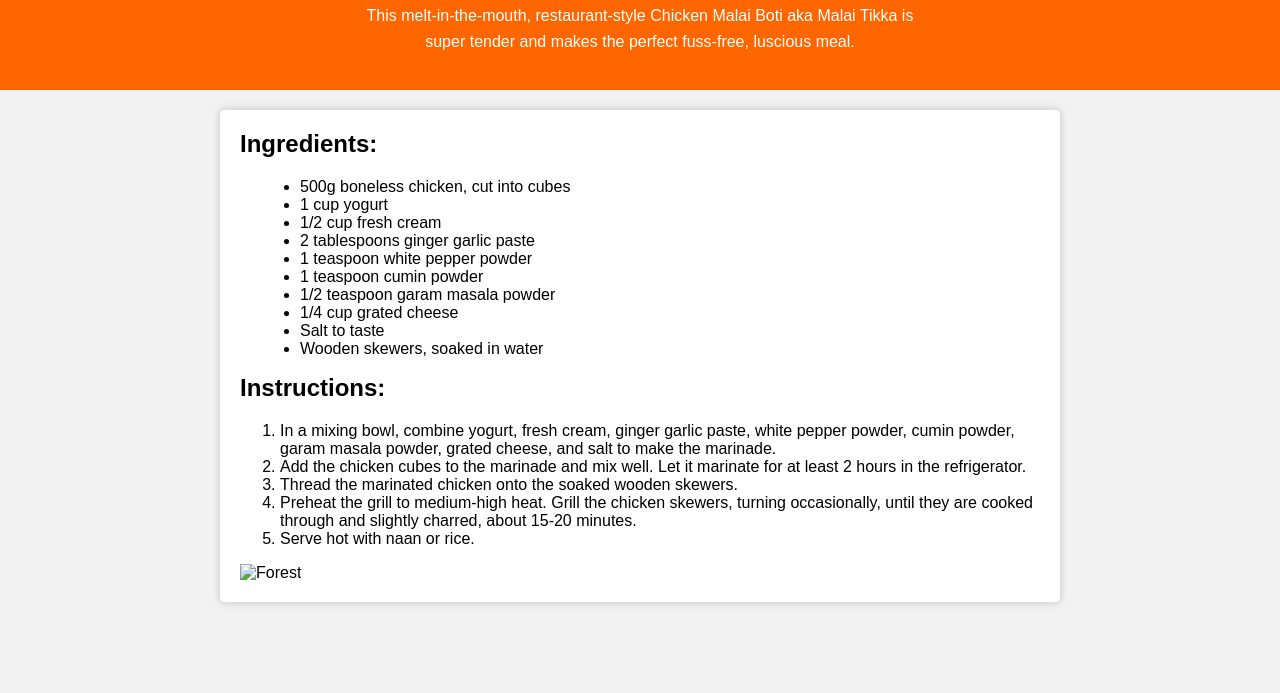
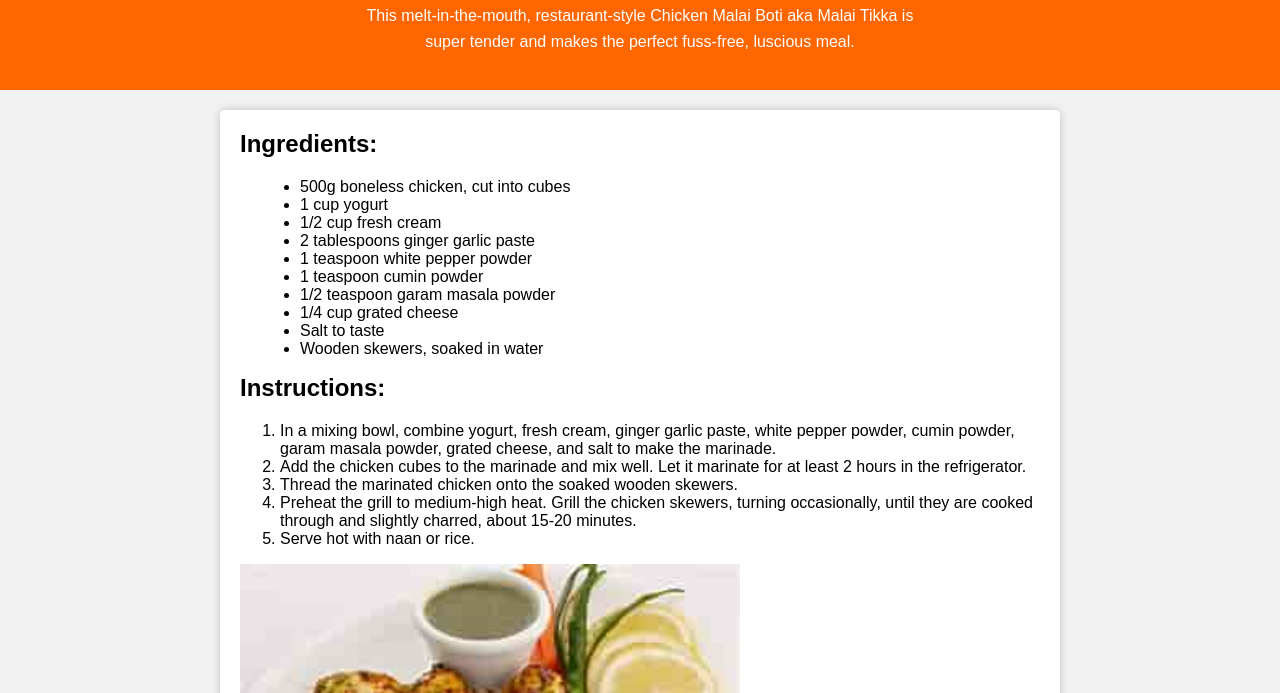
Before and after one commit to Haris317/chicken-recipe, a plain HTML site: page index.html in a window 1280 px wide. Shown: the part 107-800 px from the top of the page. Drawn offline with Linux system fonts and the light colour scheme.

Commit message:
add image

```diff
--- a/index.html
+++ b/index.html
@@ -83,7 +83,7 @@
             <li>Serve hot with naan or rice.</li>
         </ol>
 
-        <img src="th.JPEG" alt="Forest" style="width:100%">
+        <img src="./Images/chicken.jpeg" alt="" width="500px">
     </div>
 </body>
 </html>
```
Also changed, not shown: Images/chicken.jpeg (added), New folder/th.jpeg (deleted).
